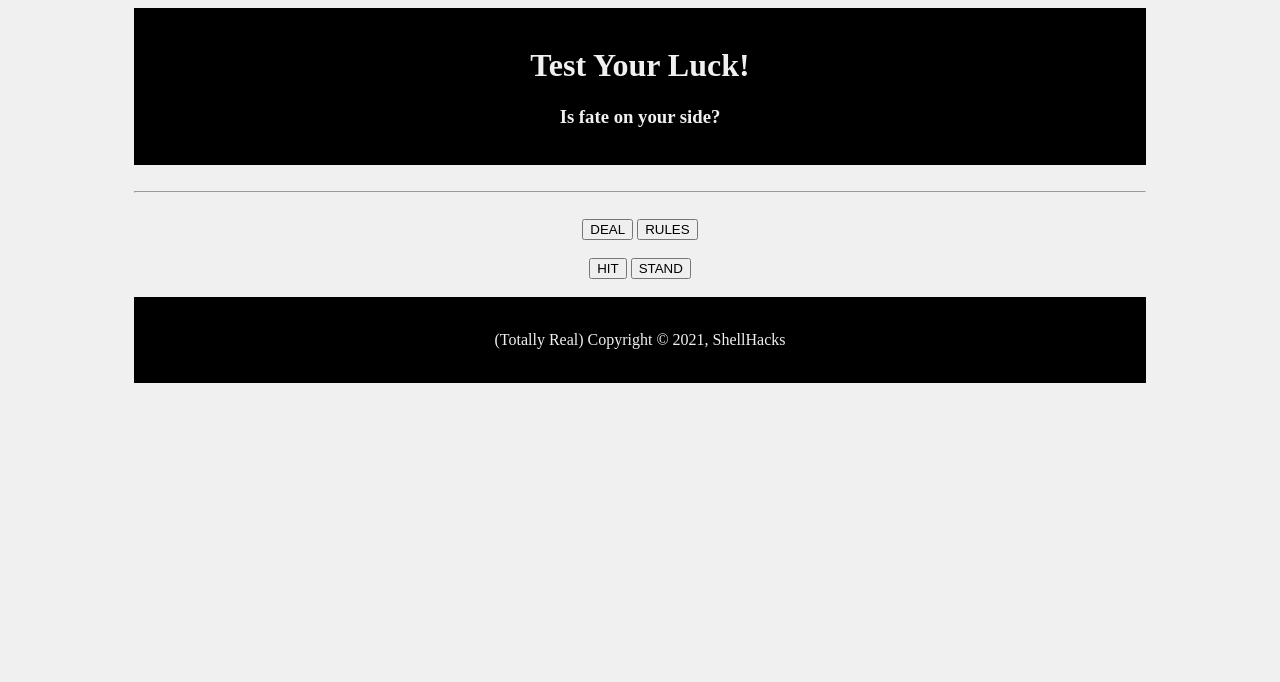
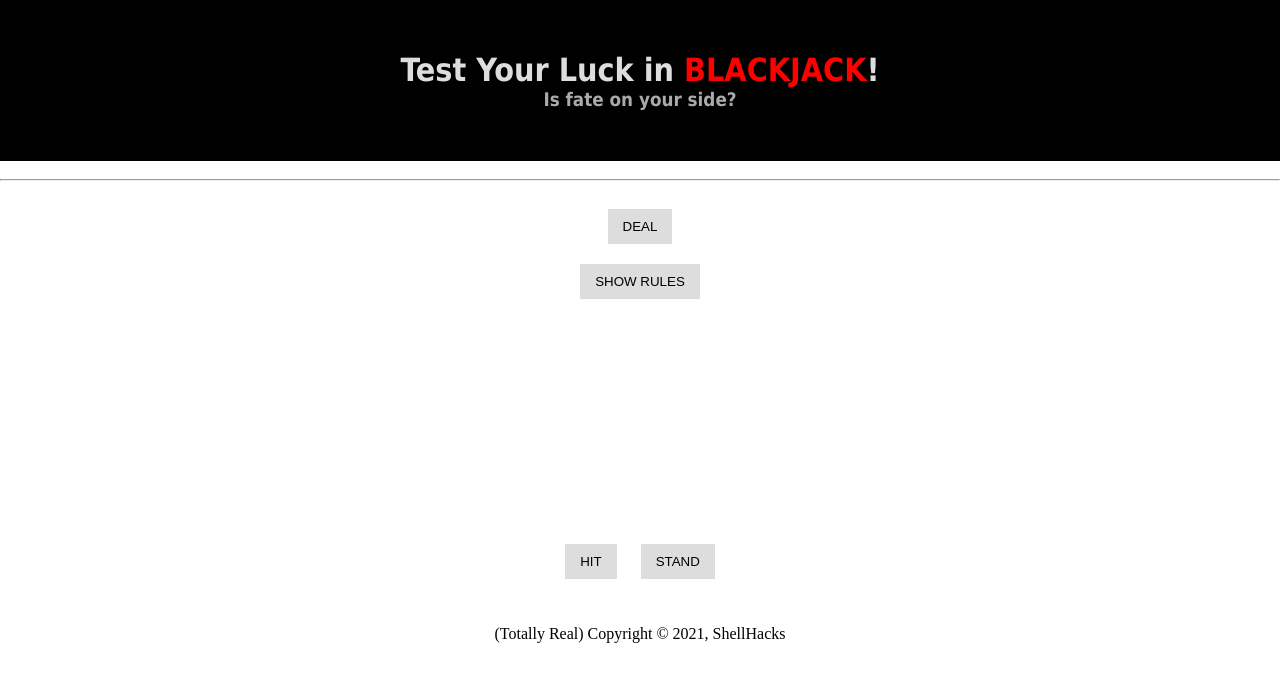
Before and after one commit to meadowsjustin/shellhacks-2021, a plain HTML site: page index.html in a window 1280 px wide. Drawn offline with Linux system fonts and the light colour scheme.

Commit message:
Started CSS

```diff
--- a/index.css
+++ b/index.css
@@ -1,20 +1,56 @@
-header {
-    background-color: black;
-    color: #f0f0f0;
+* {
+    margin: 0;
+    padding: 0;
 }
 
-body {
-    background-color: #f0f0f0;
-    text-align: center;
+.clr{
+    clear:both;
 }
 
-footer {
-
+#main-header {
     background-color: black;
-    color: #f0f0f0;
+    color: #ddd;
+    text-align: center;
+    font-family: tahoma;
+    padding: 2em;
 }
 
-.container {
-    width: 80%;
-    margin:auto;
+#blackjackName {
+    color:red;
 }
+
+#headerSubtitle{
+    color:#aaa;
+}
+
+.container{
+    text-align:center;
+}
+
+.button {
+    background-color:#ddd;
+    color: black;
+    padding: 10px 15px;
+    margin: 10px;
+    border: none;
+}
+
+.button:hover {
+    background-color:#aaa;
+}
+
+.button:active{
+    background-color: red;
+    color: white;
+}
+
+#showRuleButton{
+    visibility:visible;
+}
+/* #hideRuleButton{
+    visibility:hidden;
+} */
+
+.rules {
+    visibility: hidden;
+}
--- a/index.html
+++ b/index.html
@@ -7,12 +7,12 @@
     <script src="./index.js" defer></script>
 </head>
 
-<body id="body">
+<body class="body">
     <div class="container">
-        <header id="header">
+        <header id="main-header">
             <br>
-            <h1>Test Your Luck!</h1>
-            <h3>Is fate on your side?</h3>
+            <h1>Test Your Luck in <strong id="blackjackName">BLACKJACK</strong>!</h1>
+            <h3 id="headerSubtitle">Is fate on your side?</h3>
             <br>
         </header>
 
@@ -20,18 +20,42 @@
         <hr>
         <br>
 
-        <button id="dealButton" type="button">DEAL</button>
+        <div class="startMenuButtons">
+            <div><button class="button" id="dealButton" type="button">DEAL</button></div>
+            <div><button class="button" id="showRuleButton" type="button">SHOW RULES</button></div>
+            <!-- <div><button class="button" id="hideRuleButton" type="button">HIDE RULES</button></div> -->
+        </div>
 
-        <button id="rules" type="button">RULES</button>
+        <div class="clr"></div>
+
+
+        <section class="rules">
+            <h2>Rules</h2>
+            <ol>
+                <p class="rule-sub">Objective</p>
+                <li cite="https://bicyclecards.com/how-to-play/blackjack/">The objective is to attempt to beat the dealer by getting as close to 21 as possible by "hitting" or "standing", without going over 21. You must also get higher than the dealer.</li>
+
+                <p class="rule-sub">Card Values/Scoring</p>
+                <li>It is up to the player whether an ace is worth 1 or 11. Face cards are 10, and any other card is its pip value.</li>
+
+                <p class="rule-sub">The Deal</p>
+                <li>You are dealt two face-up cards, while the dealer is dealt two cards, with one face-up and one face-down.</li>
+
+                <p class="rule-sub">Hitting or Standing</p>
+                <li>You must decide whether to "stand" (not ask for another card) or "hit" (ask for another card in an attempt to get closer to a count of 21, or even hit 21 exactly). Thus, a player may stand on the two cards originally dealt to them, or they may ask the dealer for additional cards, one at a time, until deciding to stand on the total (if it is 21 or under), or goes "bust" (if it is over 21).</li>
+
+            </ol>
+        </section>
+
         <br>
         <br>
-        <button id="hitButton" type="button">HIT</button>
-        <button id="standButton" type="button">STAND</button>
+        <button class="button" id="hitButton" type="button">HIT</button>
+        <button class="button" id="standButton" type="button">STAND</button>
         <br>
         <br>
 
 
-        <footer>
+        <footer id="main-footer">
             <br>
             <p>(Totally Real) Copyright &copy; 2021, ShellHacks</p>
             <br>
```
